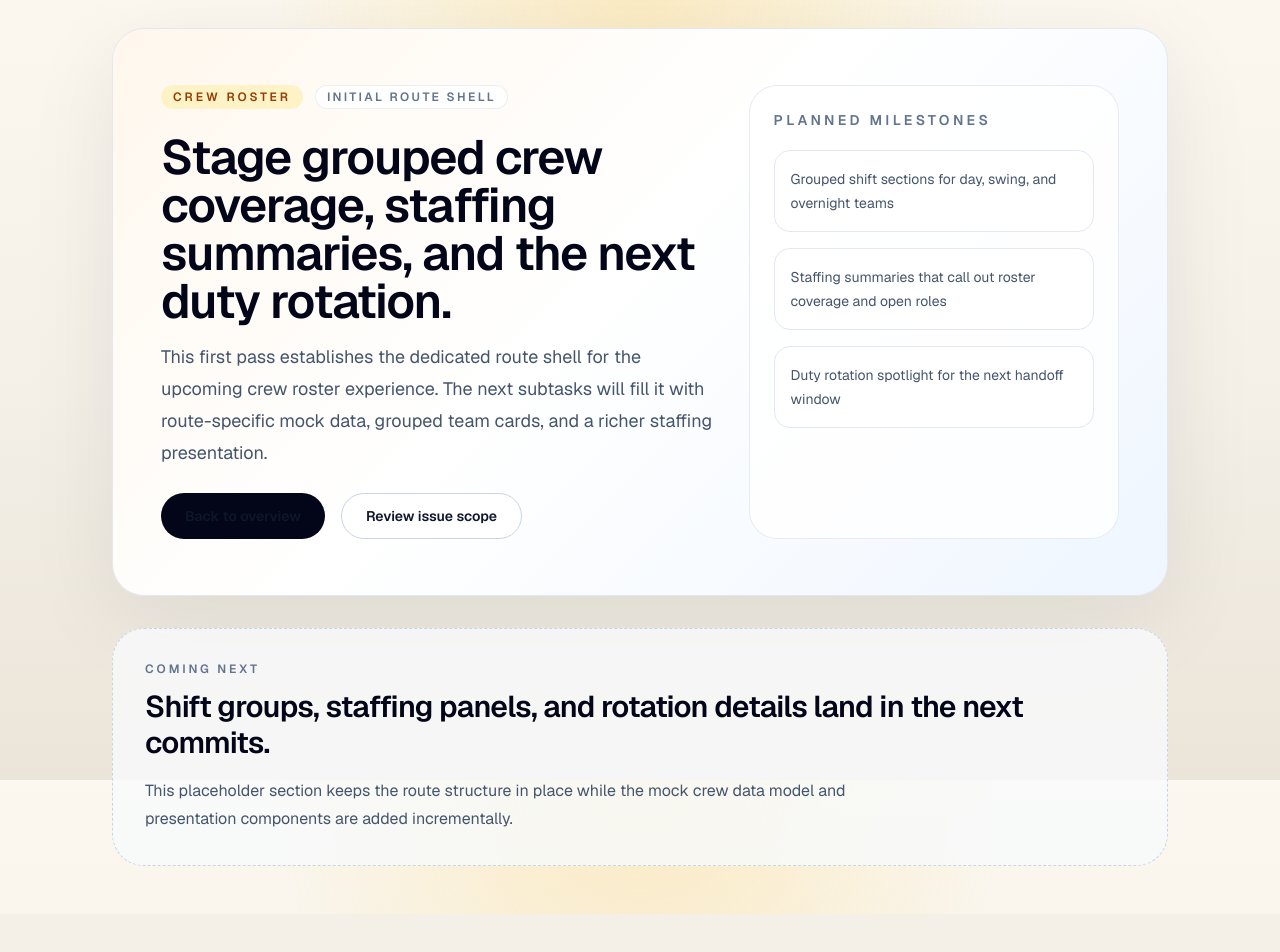
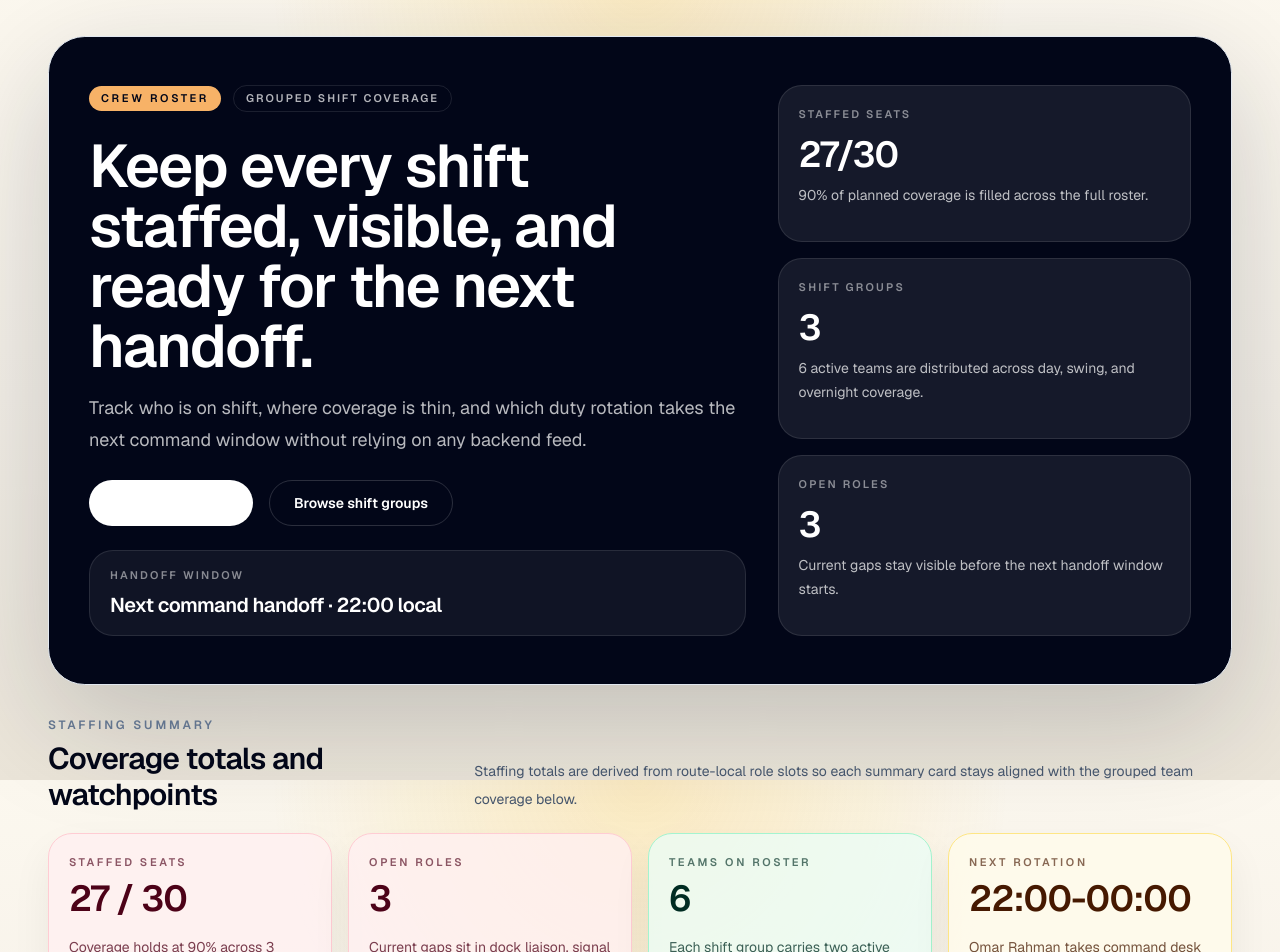
Before and after one commit to iamasx/api-test, a Next.js app: page /crew-roster in a window 1280 px wide. Shown: the part 20-972 px from the top of the page. Before the commit the page ends 934 px from the top, so only its background shows below. Built offline with nearby package versions, Linux system fonts and the light colour scheme.

Commit message:
feat: compose crew roster page

```diff
--- a/src/app/crew-roster/page.tsx
+++ b/src/app/crew-roster/page.tsx
@@ -1,94 +1,172 @@
 import type { Metadata } from "next";
 import Link from "next/link";
-
-const deliveryMilestones = [
-  "Grouped shift sections for day, swing, and overnight teams",
-  "Staffing summaries that call out roster coverage and open roles",
-  "Duty rotation spotlight for the next handoff window",
-];
+import { CrewRosterView, getCrewRosterView } from "./_data/crew-roster-data";
+import { DutyRotationPanel } from "./_components/duty-rotation-panel";
+import { ShiftGroupSection } from "./_components/shift-group-section";
+import { StaffingSummaryCard } from "./_components/staffing-summary-card";
 
 export const metadata: Metadata = {
   title: "Crew Roster",
   description:
-    "Initial crew roster route shell for grouped teams, staffing summaries, and duty rotation coverage.",
+    "Crew roster route with grouped shifts, staffing summaries, and a highlighted duty rotation panel.",
 };
 
+function HeroStats({ view }: { view: CrewRosterView }) {
+  return (
+    <div className="grid gap-4 sm:grid-cols-3 xl:grid-cols-1">
+      <div className="rounded-[1.5rem] border border-white/10 bg-white/8 p-5">
+        <p className="text-[11px] font-semibold uppercase tracking-[0.2em] text-white/50">
+          Staffed seats
+        </p>
+        <p className="mt-3 text-4xl font-semibold tracking-tight">
+          {view.totals.staffed}/{view.totals.target}
+        </p>
+        <p className="mt-2 text-sm leading-6 text-white/72">
+          {view.totals.coveragePercent}% of planned coverage is filled across the
+          full roster.
+        </p>
+      </div>
+
+      <div className="rounded-[1.5rem] border border-white/10 bg-white/8 p-5">
+        <p className="text-[11px] font-semibold uppercase tracking-[0.2em] text-white/50">
+          Shift groups
+        </p>
+        <p className="mt-3 text-4xl font-semibold tracking-tight">
+          {view.totals.shiftCount}
+        </p>
+        <p className="mt-2 text-sm leading-6 text-white/72">
+          {view.totals.teamCount} active teams are distributed across day, swing,
+          and overnight coverage.
+        </p>
+      </div>
+
+      <div className="rounded-[1.5rem] border border-white/10 bg-white/8 p-5">
+        <p className="text-[11px] font-semibold uppercase tracking-[0.2em] text-white/50">
+          Open roles
+        </p>
+        <p className="mt-3 text-4xl font-semibold tracking-tight">
+          {view.totals.gap}
+        </p>
+        <p className="mt-2 text-sm leading-6 text-white/72">
+          Current gaps stay visible before the next handoff window starts.
+        </p>
+      </div>
+    </div>
+  );
+}
+
 export default function CrewRosterPage() {
+  const view = getCrewRosterView();
+
   return (
-    <main className="mx-auto flex w-full max-w-6xl flex-1 flex-col gap-8 px-6 py-12 sm:px-10 lg:px-12">
-      <section className="overflow-hidden rounded-[2rem] border border-slate-200 bg-[linear-gradient(135deg,#fff7ed_0%,#ffffff_46%,#eff6ff_100%)] shadow-[0_24px_90px_rgba(15,23,42,0.08)]">
-        <div className="grid gap-8 px-6 py-10 sm:px-10 lg:grid-cols-[minmax(0,1.2fr)_minmax(18rem,0.8fr)] lg:px-12 lg:py-14">
+    <main className="mx-auto flex w-full max-w-[96rem] flex-1 flex-col gap-8 px-6 py-10 sm:px-10 lg:px-12 lg:py-14">
+      <section className="overflow-hidden rounded-[2.3rem] border border-slate-200 bg-slate-950 text-white shadow-[0_36px_120px_rgba(15,23,42,0.2)]">
+        <div className="grid gap-8 px-6 py-8 sm:px-8 sm:py-10 lg:grid-cols-[minmax(0,1.35fr)_minmax(20rem,0.85fr)] lg:px-10 lg:py-12">
           <div className="space-y-6">
             <div className="flex flex-wrap items-center gap-3">
-              <p className="rounded-full bg-amber-100 px-3 py-1 text-xs font-semibold uppercase tracking-[0.24em] text-amber-800">
-                Crew Roster
+              <p className="rounded-full bg-[#f7b267] px-3 py-1 text-[11px] font-semibold uppercase tracking-[0.24em] text-slate-950">
+                {view.summary.eyebrow}
               </p>
-              <p className="rounded-full bg-white px-3 py-1 text-xs font-semibold uppercase tracking-[0.2em] text-slate-500 shadow-[inset_0_0_0_1px_rgba(148,163,184,0.18)]">
-                Initial route shell
+              <p className="rounded-full border border-white/10 px-3 py-1 text-[11px] font-semibold uppercase tracking-[0.18em] text-white/70">
+                Grouped shift coverage
               </p>
             </div>
 
             <div className="space-y-4">
-              <h1 className="max-w-4xl text-4xl font-semibold tracking-tight text-slate-950 sm:text-5xl">
-                Stage grouped crew coverage, staffing summaries, and the next duty rotation.
+              <h1 className="max-w-4xl text-4xl font-semibold tracking-tight sm:text-5xl lg:text-6xl">
+                {view.summary.title}
               </h1>
-              <p className="max-w-3xl text-lg leading-8 text-slate-600">
-                This first pass establishes the dedicated route shell for the
-                upcoming crew roster experience. The next subtasks will fill it
-                with route-specific mock data, grouped team cards, and a richer
-                staffing presentation.
+              <p className="max-w-3xl text-base leading-8 text-white/72 sm:text-lg">
+                {view.summary.description}
               </p>
             </div>
 
             <div className="flex flex-col gap-4 sm:flex-row">
               <Link
                 href="/"
-                className="inline-flex items-center justify-center rounded-full bg-slate-950 px-6 py-3 text-sm font-semibold text-white transition hover:bg-slate-800"
+                className="inline-flex items-center justify-center rounded-full bg-white px-6 py-3 text-sm font-semibold text-slate-950 transition hover:bg-slate-100"
               >
                 Back to overview
               </Link>
               <a
-                href="https://github.com/iamasx/api-test/issues/120"
-                className="inline-flex items-center justify-center rounded-full border border-slate-300 bg-white px-6 py-3 text-sm font-semibold text-slate-700 transition hover:border-slate-950 hover:text-slate-950"
-                target="_blank"
-                rel="noreferrer"
+                href="#crew-shifts"
+                className="inline-flex items-center justify-center rounded-full border border-white/16 px-6 py-3 text-sm font-semibold text-white transition hover:bg-white/8"
               >
-                Review issue scope
+                Browse shift groups
               </a>
+            </div>
+
+            <div className="rounded-[1.5rem] border border-white/10 bg-white/6 px-5 py-4">
+              <p className="text-[11px] font-semibold uppercase tracking-[0.2em] text-white/50">
+                Handoff window
+              </p>
+              <p className="mt-2 text-xl font-semibold tracking-tight">
+                {view.summary.handoffWindow}
+              </p>
             </div>
           </div>
 
-          <aside className="rounded-[1.75rem] border border-slate-200/80 bg-white/80 p-6 shadow-[inset_0_1px_0_rgba(255,255,255,0.9)]">
-            <p className="text-sm font-semibold uppercase tracking-[0.24em] text-slate-500">
-              Planned milestones
-            </p>
-            <ul className="mt-5 space-y-4">
-              {deliveryMilestones.map((milestone) => (
-                <li
-                  key={milestone}
-                  className="rounded-2xl border border-slate-200 bg-white px-4 py-4 text-sm leading-6 text-slate-600"
-                >
-                  {milestone}
-                </li>
-              ))}
-            </ul>
-          </aside>
+          <HeroStats view={view} />
         </div>
       </section>
 
-      <section className="rounded-[2rem] border border-dashed border-slate-300 bg-slate-50/80 px-6 py-8 sm:px-8">
-        <p className="text-xs font-semibold uppercase tracking-[0.24em] text-slate-500">
-          Coming next
-        </p>
-        <h2 className="mt-3 text-3xl font-semibold tracking-tight text-slate-950">
-          Shift groups, staffing panels, and rotation details land in the next commits.
-        </h2>
-        <p className="mt-4 max-w-3xl text-base leading-7 text-slate-600">
-          This placeholder section keeps the route structure in place while the
-          mock crew data model and presentation components are added
-          incrementally.
-        </p>
+      <section aria-labelledby="staffing-summary" className="space-y-5">
+        <div className="flex flex-col gap-3 lg:flex-row lg:items-end lg:justify-between">
+          <div className="space-y-2">
+            <p className="text-xs font-semibold uppercase tracking-[0.24em] text-slate-500">
+              Staffing summary
+            </p>
+            <h2
+              id="staffing-summary"
+              className="text-3xl font-semibold tracking-tight text-slate-950"
+            >
+              Coverage totals and watchpoints
+            </h2>
+          </div>
+          <p className="max-w-3xl text-sm leading-7 text-slate-600">
+            Staffing totals are derived from route-local role slots so each
+            summary card stays aligned with the grouped team coverage below.
+          </p>
+        </div>
+
+        <div
+          aria-label="Crew roster staffing summaries"
+          className="grid gap-4 md:grid-cols-2 xl:grid-cols-4"
+          role="list"
+        >
+          {view.staffingSummaries.map((summary) => (
+            <StaffingSummaryCard key={summary.id} summary={summary} />
+          ))}
+        </div>
       </section>
+
+      <section id="crew-shifts" aria-labelledby="crew-shifts-title" className="space-y-5">
+        <div className="flex flex-col gap-3 lg:flex-row lg:items-end lg:justify-between">
+          <div className="space-y-2">
+            <p className="text-xs font-semibold uppercase tracking-[0.24em] text-slate-500">
+              Teams by shift
+            </p>
+            <h2
+              id="crew-shifts-title"
+              className="text-3xl font-semibold tracking-tight text-slate-950"
+            >
+              Grouped teams with staffing detail
+            </h2>
+          </div>
+          <p className="max-w-3xl text-sm leading-7 text-slate-600">
+            Every shift section keeps its coverage window, handoff lead, and team
+            role slots in view so staffing gaps stand out before transitions.
+          </p>
+        </div>
+
+        <div className="space-y-6">
+          {view.shiftGroups.map((shiftGroup) => (
+            <ShiftGroupSection key={shiftGroup.id} shiftGroup={shiftGroup} />
+          ))}
+        </div>
+      </section>
+
+      <DutyRotationPanel entries={view.dutyRotation} />
     </main>
   );
 }
```
